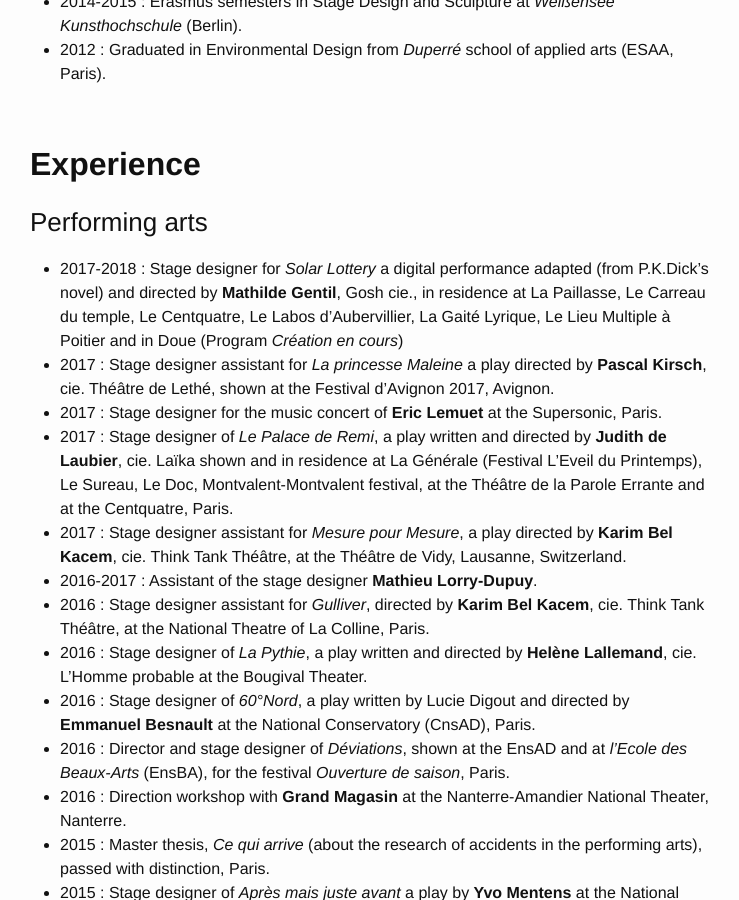
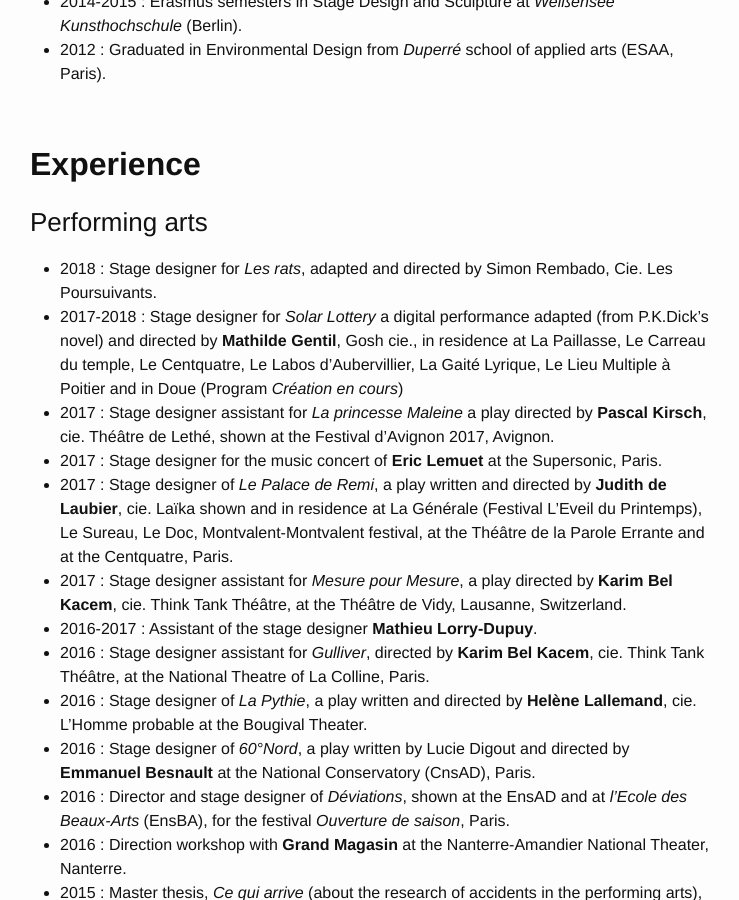
Before and after one commit to louiseds/louiseds.github.io, a Jekyll site: the page built from about.md, in a window 1280 px wide and 900 px high, scrolled down 3188 px. Shown: the whole window, without its empty margins (270-1009 px from the left). Built offline with Jekyll 4.4.1, drawn with Linux system fonts in a browser that asks for light colours.

Commit message:
Update about.md

```diff
--- a/about.md
+++ b/about.md
@@ -24,6 +24,7 @@
 ## **Expérience**
 
 ### Art-vivant
+
 * 2018 : Scénographe pour _Les rats_, adapté et mis en scène par Simon Rembado, Cie. Les Poursuivants.
 * 2017-2018 : Scénographe pour _Loterie Solaire*(titre provisoire)_ une pièce écrite (d'après le roman de P.K.Dick) et mise en scène par **Mathilde Gentil**, Gosh Cie, en résidence à La Paillasse, au Carreau du temple, au Centquatre, au Labos d’Aubervillier, à La Gaité Lyrique, au Lieu Multiple à Poitier et à Doue (Programme _Création en cours_).
 * 2017 : Assistante scénographe pour _La princesse Maleine_, une pièce mise en scène par **Pascal Kirsch**, cie. Théâtre de Lethé, au Festival d'Avignon 2017, Avignon.
@@ -90,6 +91,7 @@
 
 ### Performing arts
 
+* 2018 : Stage designer for _Les rats_, adapted and directed by Simon Rembado, Cie. Les Poursuivants.
 * 2017-2018 : Stage designer for _Solar Lottery_ a digital performance adapted (from P.K.Dick's novel) and directed by **Mathilde Gentil**, Gosh cie., in residence at La Paillasse, Le Carreau du temple, Le Centquatre, Le Labos d’Aubervillier, La Gaité Lyrique, Le Lieu Multiple à Poitier and in Doue (Program _Création en cours_)
 * 2017 : Stage designer assistant for _La princesse Maleine_ a play directed by **Pascal Kirsch**, cie. Théâtre de Lethé, shown at the Festival d'Avignon 2017, Avignon.
 * 2017 : Stage designer for the music concert of **Eric Lemuet** at the Supersonic, Paris.
```
